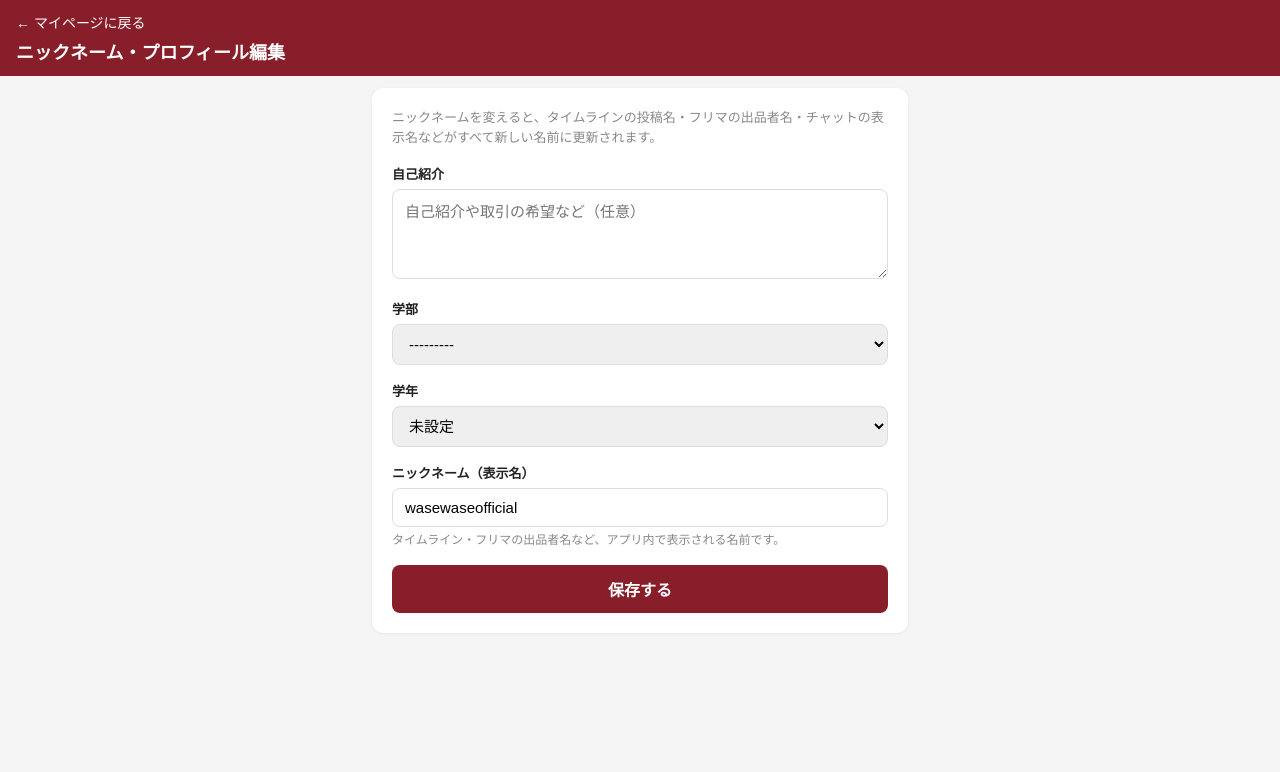
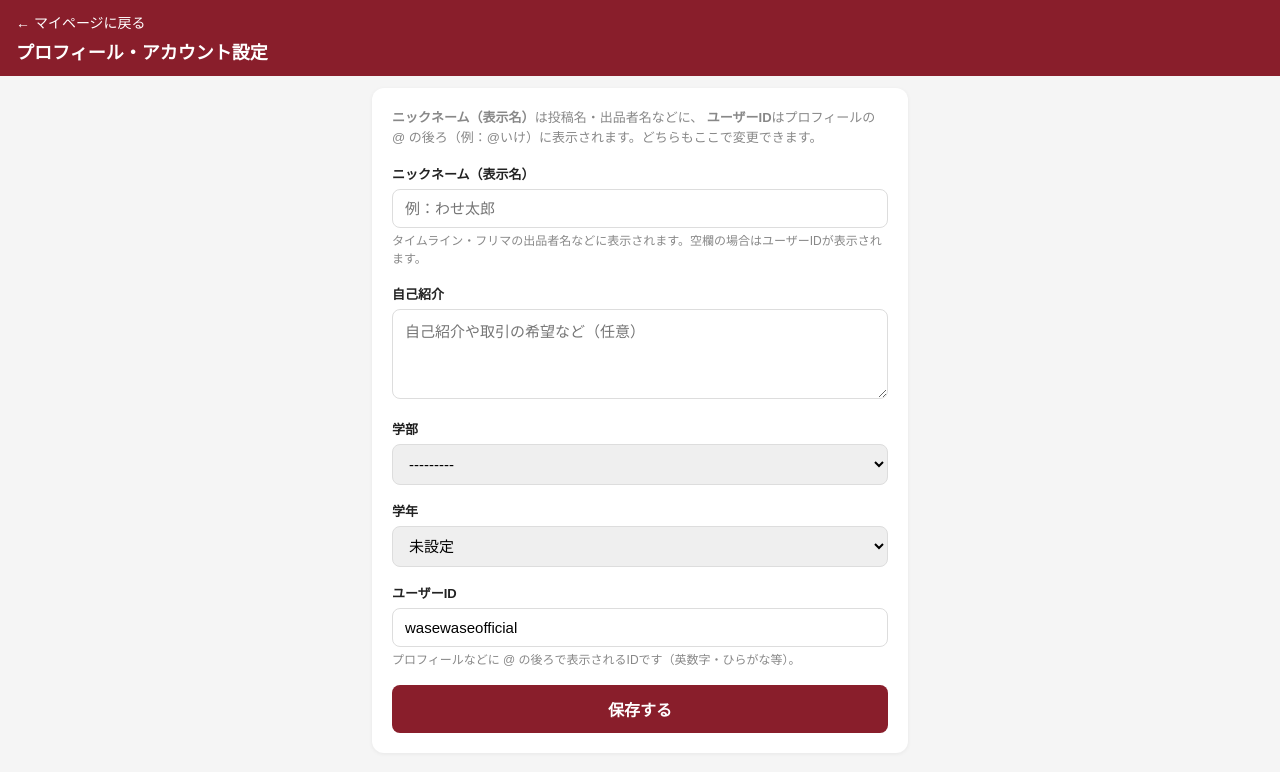
Before and after one commit to tomok11keda/wasewase, a Django app: page /mypage/edit/ in a window 1280 px wide. Shown: the top 772 px of the page. Run offline with Django 5.2, Linux system fonts and the light colour scheme; a user stored in the database is signed in; data comes from the database, SQL or seed files in the repository.

Commit message:
ユーザー名変更完了

```diff
--- a/app/forms.py
+++ b/app/forms.py
@@ -143,31 +143,38 @@ class SignupOTPVerifyForm(forms.Form):
 
 
 class AccountProfileForm(forms.ModelForm):
-    """マイページからニックネーム（username）とプロフィールを編集する。"""
+    """マイページからニックネーム・ユーザーID・プロフィールを編集する。"""
 
-    nickname = forms.CharField(
-        label="ニックネーム（表示名）",
+    user_id = forms.CharField(
+        label="ユーザーID",
         max_length=150,
         required=True,
         validators=[UnicodeUsernameValidator()],
         widget=forms.TextInput(
             attrs={
-                "placeholder": "例：わせ太郎",
-                "autocomplete": "username",
+                "placeholder": "例：wase_taro",
+                "autocomplete": "off",
             }
         ),
-        help_text="タイムライン・フリマの出品者名など、アプリ内で表示される名前です。",
+        help_text="プロフィールなどに @ の後ろで表示されるIDです（英数字・ひらがな等）。",
     )
 
     class Meta:
         model = UserProfile
-        fields = ("bio", "department", "grade")
+        fields = ("name", "bio", "department", "grade")
         labels = {
+            "name": "ニックネーム（表示名）",
             "bio": "自己紹介",
             "department": "学部",
             "grade": "学年",
         }
         widgets = {
+            "name": forms.TextInput(
+                attrs={
+                    "placeholder": "例：わせ太郎",
+                    "autocomplete": "nickname",
+                }
+            ),
             "bio": forms.Textarea(
                 attrs={"rows": 4, "placeholder": "自己紹介や取引の希望など（任意）"}
             ),
@@ -176,24 +183,28 @@ class AccountProfileForm(forms.ModelForm):
     def __init__(self, *args, user=None, **kwargs):
         self.account_user = user
         super().__init__(*args, **kwargs)
+        self.fields["name"].required = False
+        self.fields["name"].help_text = (
+            "タイムライン・フリマの出品者名などに表示されます。空欄の場合はユーザーIDが表示されます。"
+        )
         if user is not None:
-            self.fields["nickname"].initial = user.username
+            self.fields["user_id"].initial = user.username
 
-    def clean_nickname(self):
-        nickname = (self.cleaned_data.get("nickname") or "").strip()
-        if not nickname:
-            raise ValidationError("ニックネームを入力してください。")
-        qs = User.objects.filter(username__iexact=nickname)
+    def clean_user_id(self):
+        user_id = (self.cleaned_data.get("user_id") or "").strip()
+        if not user_id:
+            raise ValidationError("ユーザーIDを入力してください。")
+        qs = User.objects.filter(username__iexact=user_id)
         if self.account_user:
             qs = qs.exclude(pk=self.account_user.pk)
         if qs.exists():
-            raise ValidationError("このニックネームはすでに使われています。")
-        return nickname
+            raise ValidationError("このユーザーIDはすでに使われています。")
+        return user_id
 
     def save(self, commit=True):
         profile = super().save(commit=commit)
         if self.account_user:
-            self.account_user.username = self.cleaned_data["nickname"]
+            self.account_user.username = self.cleaned_data["user_id"]
             self.account_user.save(update_fields=["username"])
         return profile
 
--- a/app/models.py
+++ b/app/models.py
@@ -93,7 +93,9 @@ class UserProfile(models.Model):
 
     @property
     def display_name(self) -> str:
-        """アプリ内の表示名（ニックネーム = User.username）。"""
+        """アプリ内の表示名（ニックネーム）。未設定時はユーザーID。"""
+        if self.name and self.name.strip():
+            return self.name.strip()
         return self.user.username
 
     @property
--- a/app/views.py
+++ b/app/views.py
@@ -740,7 +740,7 @@ def mypage_edit(request):
             form.save()
             messages.success(
                 request,
-                "ニックネームとプロフィールを更新しました。",
+                "ニックネーム・ユーザーID・プロフィールを更新しました。",
             )
             return redirect(reverse("mypage"))
     else:
--- a/templates/mypage.html
+++ b/templates/mypage.html
@@ -326,7 +326,8 @@
       <p style="margin:12px 0 0;font-size:14px">
         <a href="{% url 'user_profile' user.pk %}?from=market" style="color:var(--accent);font-weight:700">公開プロフィールを見る</a>
         ·
-        <a href="{% url 'mypage_edit' %}" style="color:var(--accent);font-weight:700">ニックネーム・プロフィールを編集</a>
+        <a href="{% url 'mypage_edit' %}" style="color:var(--accent);font-weight:700">プロフィール・アカウント設定</a>
+        <span style="color:var(--muted)">· @{{ user.username }}</span>
       </p>
       <div class="sales-box">
         <p class="sales-label">現在の売上金</p>
--- a/templates/mypage_edit.html
+++ b/templates/mypage_edit.html
@@ -3,7 +3,7 @@
 <head>
   <meta charset="utf-8">
   <meta name="viewport" content="width=device-width, initial-scale=1, viewport-fit=cover">
-  <title>わせわせ — ニックネーム・プロフィール編集</title>
+  <title>わせわせ — プロフィール・アカウント設定</title>
   <style>
     :root {
       --bg: #f5f5f5;
@@ -107,7 +107,7 @@
 <body>
   <header class="site-header">
     <a class="back-link" href="{% url 'mypage' %}">← マイページに戻る</a>
-    <h1 style="margin:0;font-size:18px">ニックネーム・プロフィール編集</h1>
+    <h1 style="margin:0;font-size:18px">プロフィール・アカウント設定</h1>
   </header>
 
   <main class="main-inner">
@@ -122,7 +122,8 @@
     <form class="form-card" method="post">
       {% csrf_token %}
       <p class="form-intro">
-        ニックネームを変えると、タイムラインの投稿名・フリマの出品者名・チャットの表示名などがすべて新しい名前に更新されます。
+        <strong>ニックネーム（表示名）</strong>は投稿名・出品者名などに、
+        <strong>ユーザーID</strong>はプロフィールの @ の後ろ（例：@いけ）に表示されます。どちらもここで変更できます。
       </p>
       {% for field in form %}
       <div class="field">
--- a/templates/user_profile.html
+++ b/templates/user_profile.html
@@ -335,9 +335,7 @@
       <div class="profile-header">
         <div>
           <h2 class="profile-name">{{ profile.display_name }}</h2>
-          {% if profile.name %}
           <p class="profile-username">@{{ profile_user.username }}</p>
-          {% endif %}
         </div>
       </div>
 
@@ -359,7 +357,7 @@
 
       <div class="profile-actions">
         {% if is_own_profile %}
-        <a class="btn btn-outline" href="{% url 'mypage_edit' %}">ニックネーム・プロフィールを編集</a>
+        <a class="btn btn-outline" href="{% url 'mypage_edit' %}">プロフィール・アカウント設定</a>
         <a class="btn btn-outline" href="{% url 'mypage' %}">マイページ（売上・出品管理）</a>
         {% elif user.is_authenticated %}
         <form method="post" action="{% url 'toggle_follow' profile_user.pk %}">
```
Also changed, not shown: app/services.py (+8 -0 lines), app/tests.py (+18 -7 lines).
